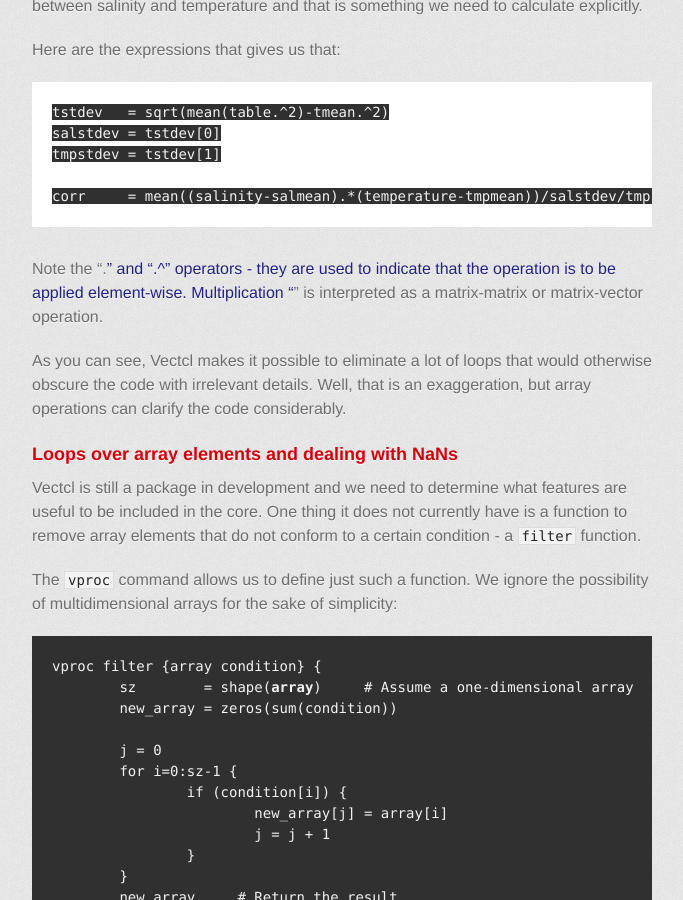
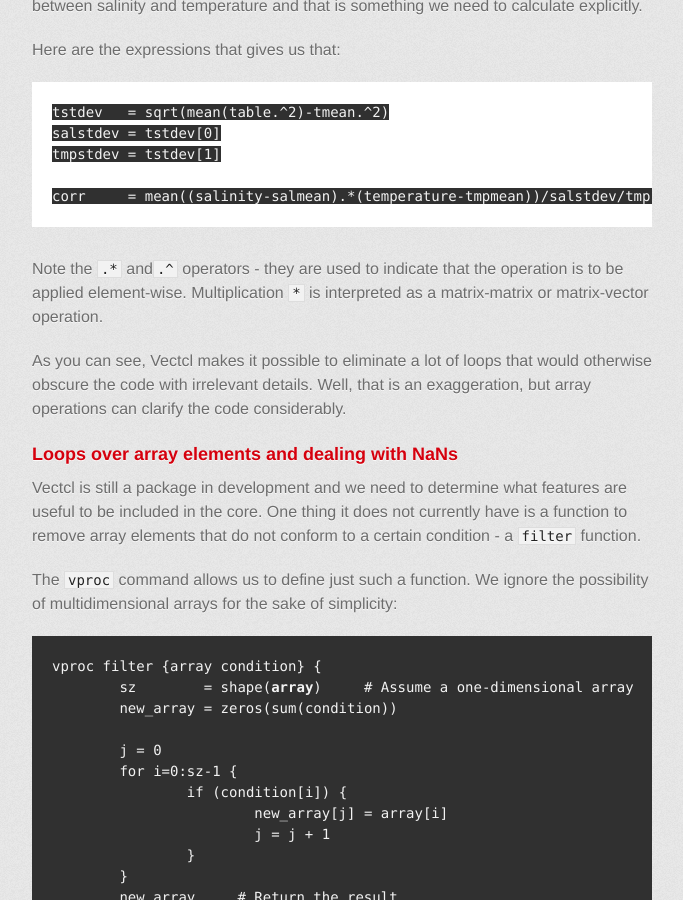
Before and after one commit to auriocus/VecTcl, a Jekyll site: the page built from using_vectcl_for_arrays.md, in a window 1280 px wide and 900 px high, scrolled down 3794 px. Shown: the whole window, without its empty margins (398-1081 px from the left). Built offline with Jekyll 4.4.1, drawn with Linux system fonts in a browser that asks for light colours; formulas are drawn with MathJax 3.

Commit message:
Fix quoting issue in Arjen's example

```diff
--- a/using_vectcl_for_arrays.md
+++ b/using_vectcl_for_arrays.md
@@ -176,9 +176,11 @@ Here are the expressions that gives us that:
 
     corr     = mean((salinity-salmean).*(temperature-tmpmean))/salstdev/tmpstdev
 
-Note the ".*" and ".^" operators - they are used to indicate that the
-operation is to be applied element-wise. Multiplication "*" is
+{% raw %}
+Note the `.*` and`.^` operators - they are used to indicate that the
+operation is to be applied element-wise. Multiplication `*` is
 interpreted as a matrix-matrix or matrix-vector operation.
+{% endraw %}
 
 As you can see, Vectcl makes it possible to eliminate a lot of loops
 that would otherwise obscure the code with irrelevant details. Well,
@@ -278,7 +280,7 @@ over the four sides of the cell. Via so-called finite differences we can
 calculate an approximation of the temperature gradient. It takes a few
 steps, but the heat balance for a cell can be expressed as:
 
-   dHeat = lambda * (Tleft + Tright + Tup + Tdown - 4*Tcell) / dx^2
+	dHeat = lambda * (Tleft + Tright + Tup + Tdown - 4*Tcell) / dx^2
 
 where _lambda_ measures the conductivity and _dx_ the grid cell's size.
 
```
